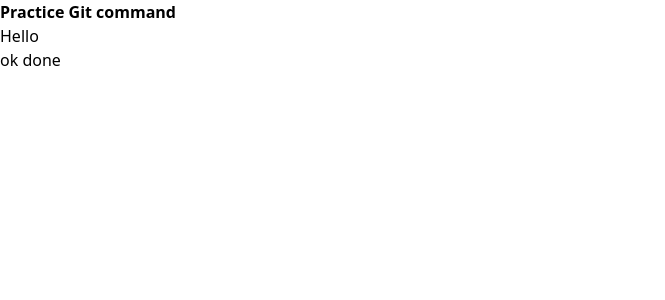
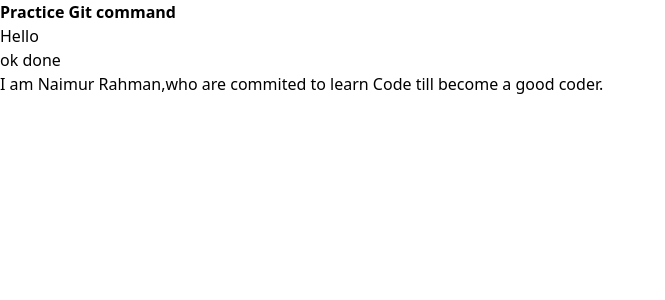
Before and after one commit to naimur2001/git-practice, a React (Vite) app: page / in a window 1280 px wide. Shown: the top 300 px of the page, without its empty margins (0-665 px from the left). Built offline with nearby package versions, Linux system fonts and the light colour scheme.

Commit message:
going naimur branch

```diff
--- a/src/Components/Main.jsx
+++ b/src/Components/Main.jsx
@@ -8,6 +8,8 @@ const Main = () => {
       <h1  className={`text-3xl text-center text-design ${styles.textDesign}`} >Practice Git command </h1>
       <h1>Hello</h1>
       <p>ok done </p>
+
+      <h1>I am Naimur Rahman,who are commited to learn Code till become a good coder.</h1>
     </div>
 
   )
```
